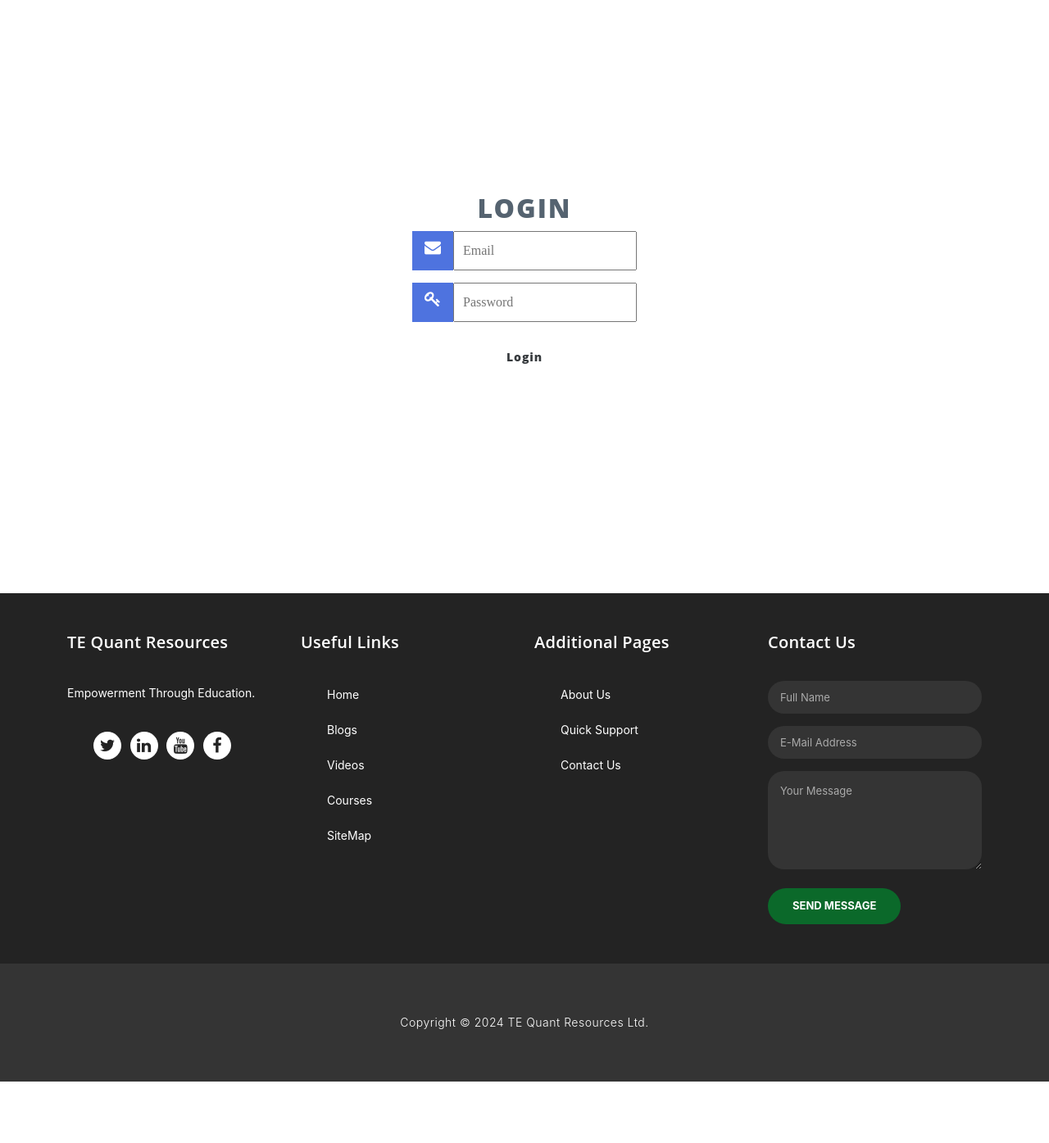
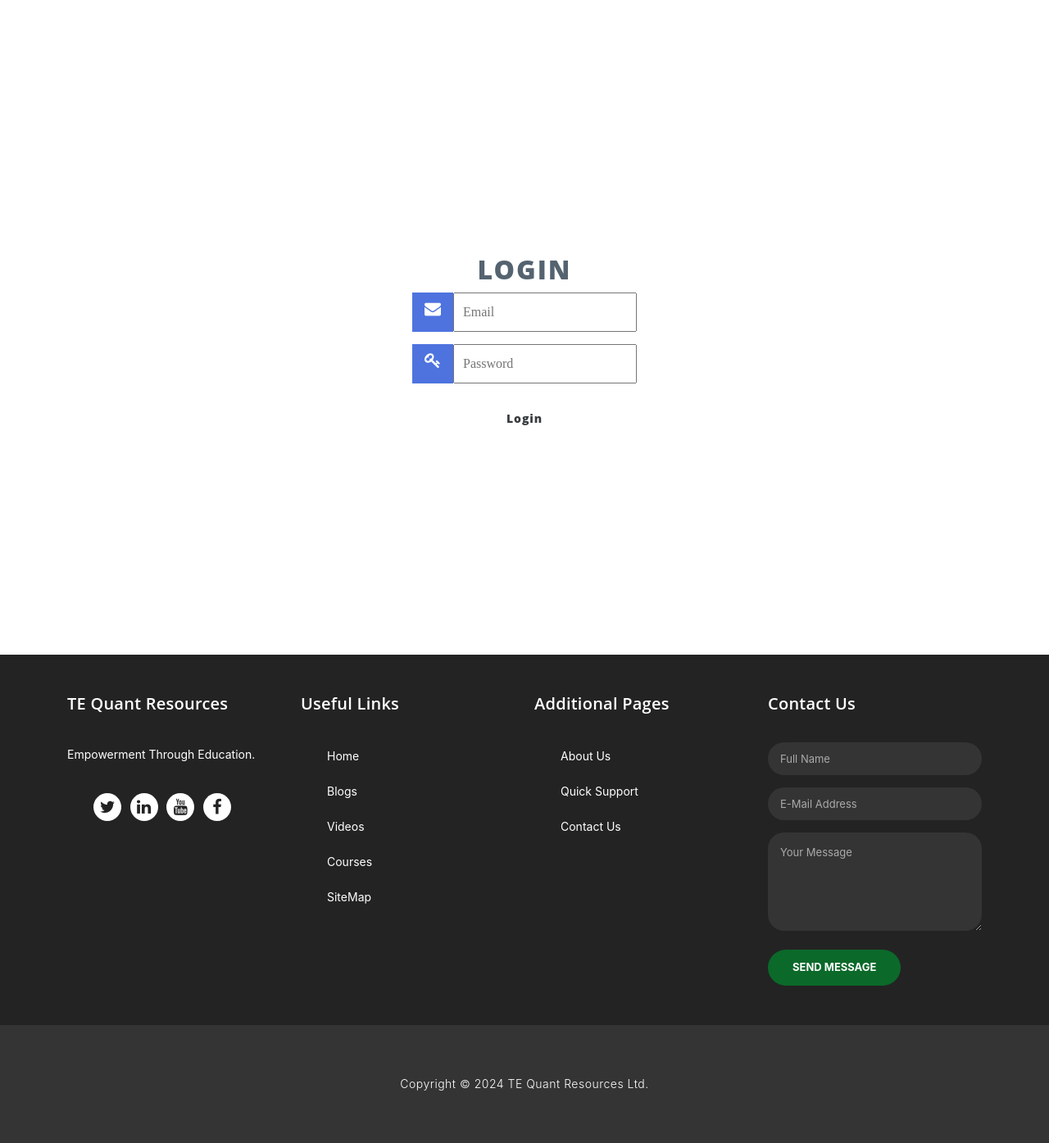
Before and after one commit to e-questtech/webproject2, a Flask app: page /admin/login/?next=/admin/create/ in a window 1280 px wide. Shown: the part 122-1517 px from the top of the page at 82% size. Before the commit the page ends 1442 px from the top, so only its background shows below. Run offline with Flask 3, Linux system fonts and the light colour scheme; some libraries are stand-ins or nearby versions.

Commit message:
Update base.html

```diff
--- a/templates/base.html
+++ b/templates/base.html
@@ -105,7 +105,7 @@
 </header>
 
 
-<div>
+<div class="content" style="margin-top: 75px;">
     {% block content %}
     <!-- Page content goes here -->
     {% endblock %}
```
